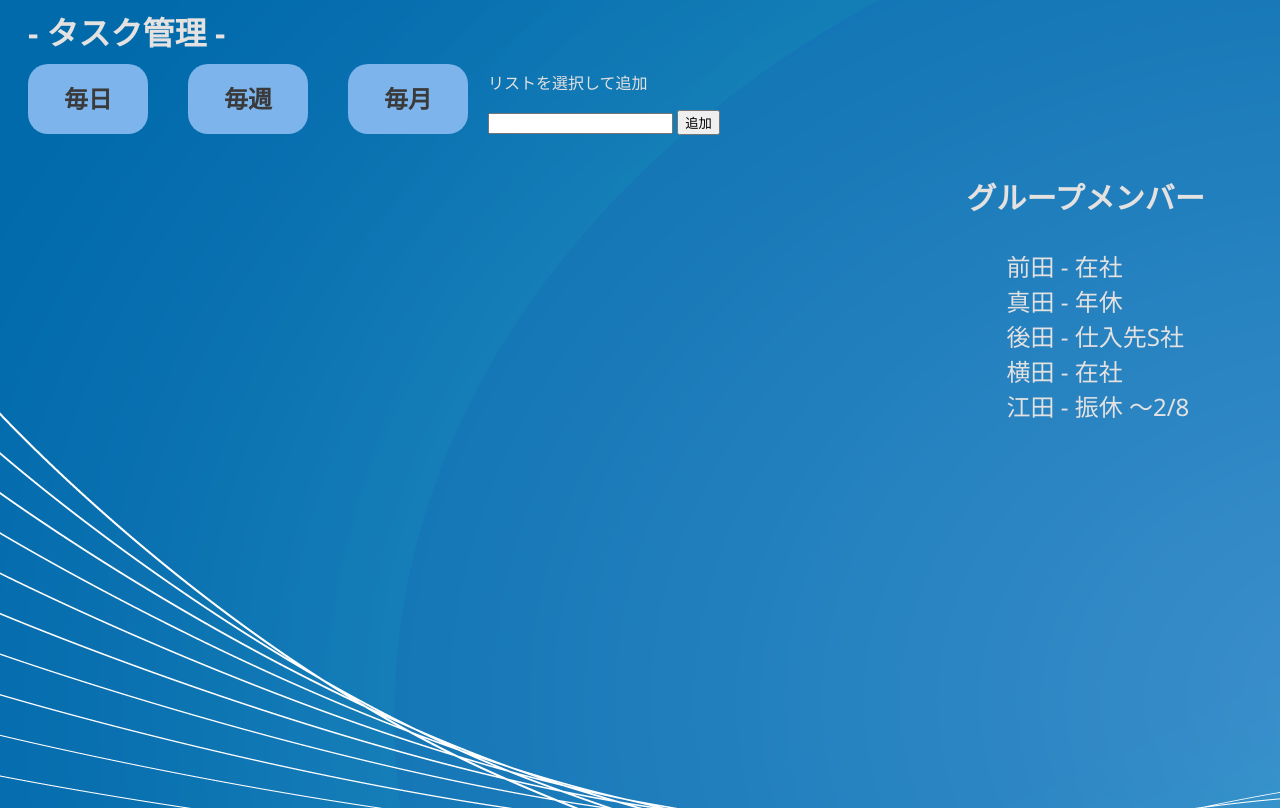
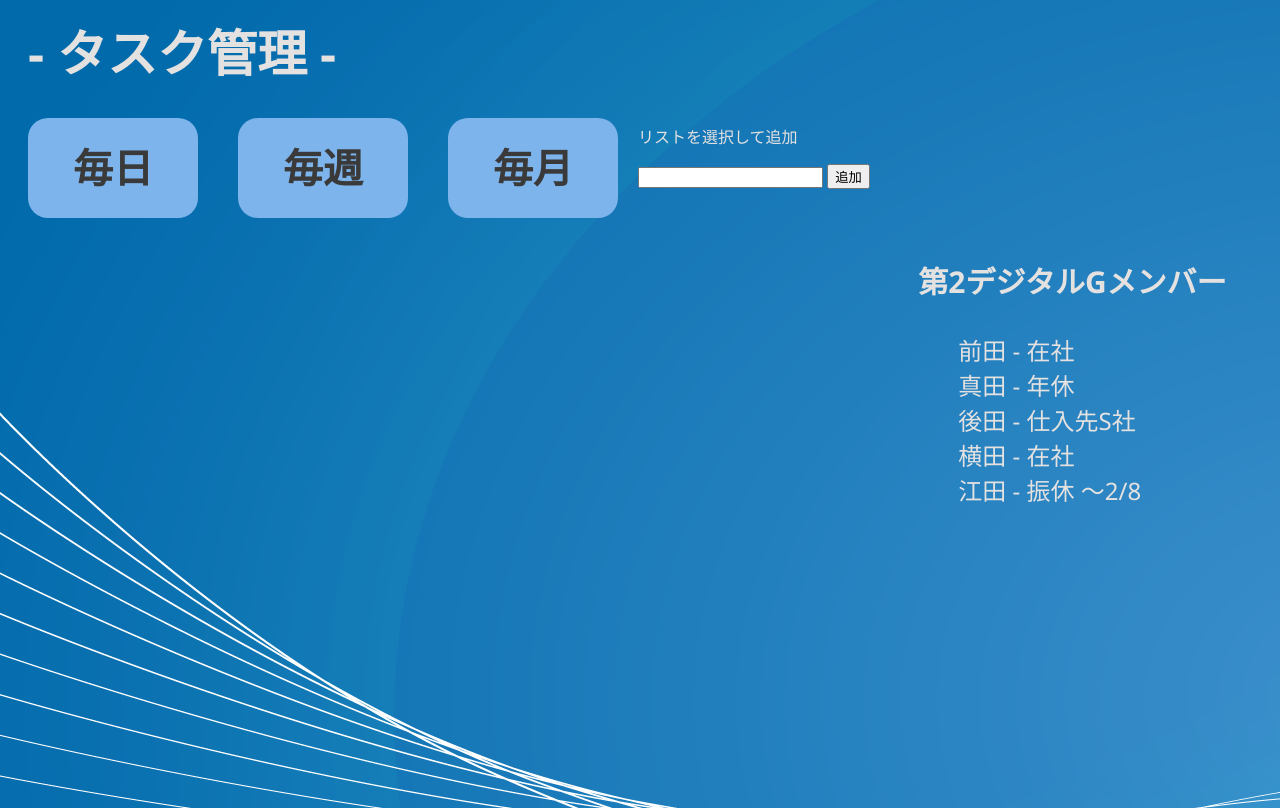
Before and after one commit to masashi-lim/presentation, a plain HTML site: page index.html in a window 1280 px wide. Drawn offline with Linux system fonts and the light colour scheme.

Commit message:
Update index.html

```diff
--- a/index.html
+++ b/index.html
@@ -19,6 +19,7 @@
 
     header {
       display: flex;
+      height: 90px;
     }
 
     header > form {
@@ -29,6 +30,8 @@
       margin: 0;
       padding-left: 20px;
       text-align: center;
+      line-height: 90px;
+      font-size: 50px;
     }
 
     button:hover {
@@ -39,20 +42,23 @@
       display: flex;
       justify-content: left;
       margin: 0;
+      padding-top: 10px;
+      height: 120px;
     }
 
     h2 {
       background-color: #7db4eb;
-      height: 70px;
-      width: 120px;
+      height: 100px;
+      width: 170px;
       margin: 10px 20px;
       text-align: center;
       vertical-align: middle;
-      line-height: 70px;
+      line-height: 100px;
       border-radius: 20px;
       cursor: pointer;
       user-select: none;
       color: rgb(58, 58, 58);
+      font-size: 40px;
     }
 
     h2:hover {
@@ -102,9 +108,17 @@
 
     h5 {
       margin: 0;
+      font-size: 18px;
     }
 
-    @media (max-width: 450px) {
+    #last {
+      font-size: 50px;
+      position: absolute;
+      top: 60%;
+      right: 30px;
+    }
+
+    @media (max-width: 660px) {
       h1 {
         font-size: 24px;
       }
@@ -155,8 +169,6 @@
         font-size: 7px;
       }
     }
-
-
   </style>
 </head>
 <!-- --------------------------- ここからbody --------------------------- -->
@@ -190,7 +202,7 @@
       </div>
 
       <div class="members">
-        <h3>グループメンバー</h3>
+        <h3>第2デジタルGメンバー</h3>
         <ul class="">
           <li>JSから情報を読み取れません</li>
         </ul>
```
